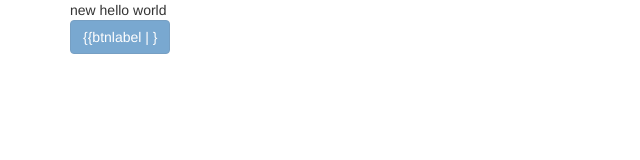
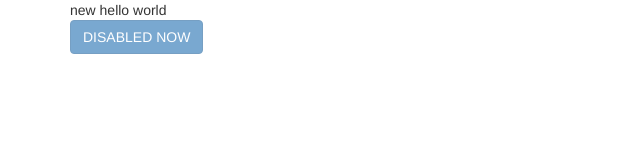
Before and after one commit to rajeevSapient/angular2ex, an Angular app: page / in a window 1280 px wide. Shown: the top 160 px of the page, without its empty margins (0-640 px from the left). Built offline with nearby package versions, Linux system fonts and the light colour scheme.

Commit message:
adding pipe

```diff
--- a/src/app/app.component.html
+++ b/src/app/app.component.html
@@ -7,7 +7,7 @@
   </div>
   <div class="row">
     <div class="col-md-12">
-      <button class="btn btn-primary" [disabled]="disabled">{{btnlabel | }</button>
+      <button class="btn btn-primary" [disabled]="disabled">{{btnlabel | uppercase}}</button>
     </div>
   </div>
 
```
